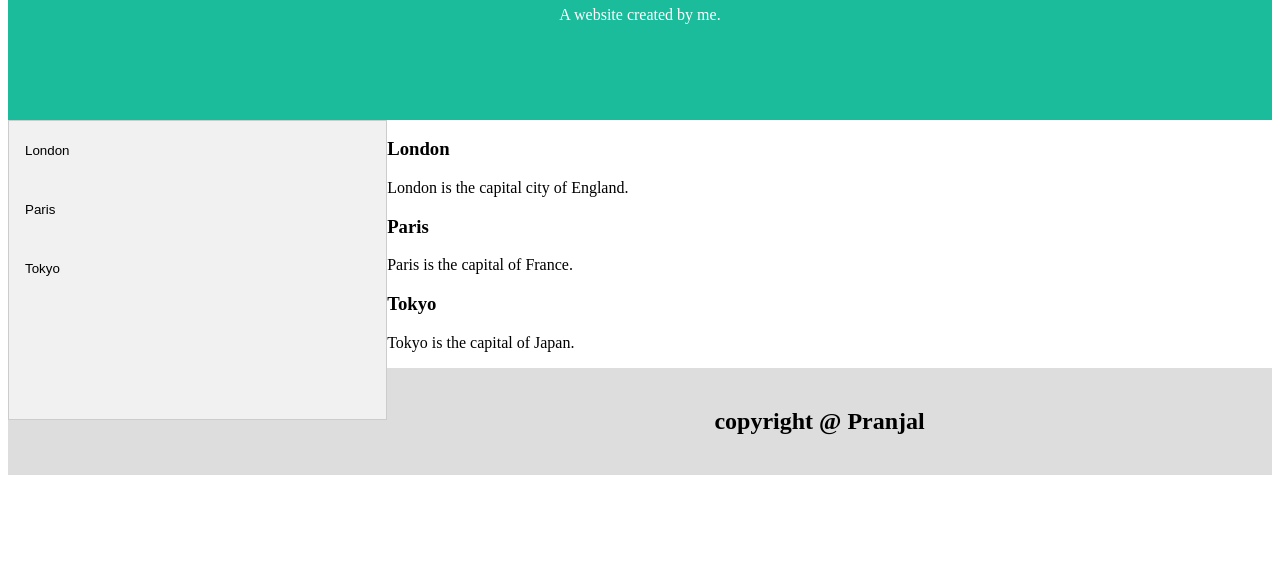
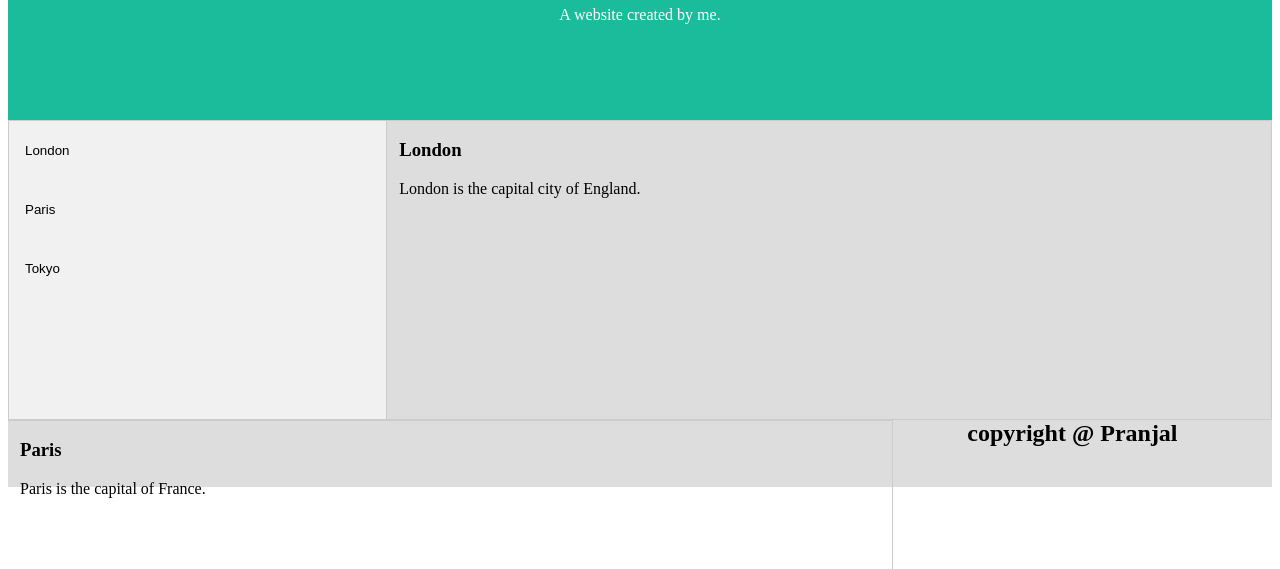
Before and after one commit to pranjal14/JavaScript-Projects, a plain HTML site: page devApp/index.html in a window 1280 px wide. Shown: the part 231-800 px from the top of the page. Drawn offline with Linux system fonts and the light colour scheme.

Commit message:
CSS for tab content added

```diff
--- a/devApp/style.css
+++ b/devApp/style.css
@@ -129,7 +129,15 @@
   background-color: #ccc;
 }
 
-
+/* Style the tab content */
+.tabcontent {
+  float: left;
+  padding: 0px 12px;
+  border: 1px solid #ccc;
+  width: 70%;
+  border-left: none;
+  height: 300px;
+}
 
 
 
```
